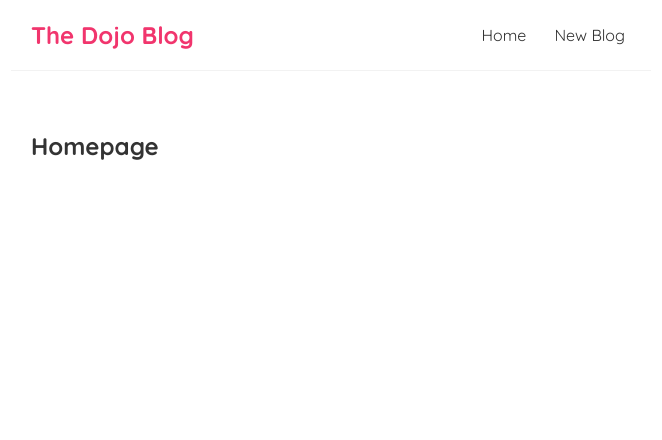
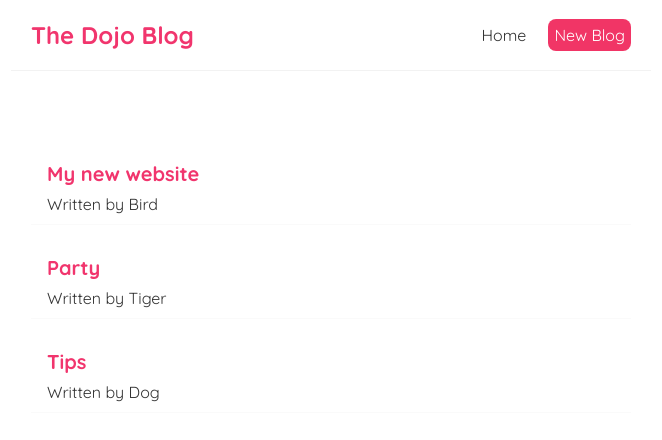
Before and after one commit to BritWallace/Dojo-Blog, a React (Create React App) app: page / in a window 1280 px wide. Shown: the top 440 px of the page, without its empty margins (309-971 px from the left). Built offline with nearby package versions, Linux system fonts and the light colour scheme.

Commit message:
Add blogs and styles

```diff
--- a/src/Home.js
+++ b/src/Home.js
@@ -1,7 +1,23 @@
+import { useState } from 'react';
+
+
 const Home = () => {
+  const [blogs, setBlogs] = useState([
+    { title: 'My new website', body: 'Lorem ipsum...', author: 'Bird', id: 1},
+    { title: 'Party', body: 'Lorem ipsum...', author: 'Tiger', id: 2},
+    { title: 'Tips', body: 'Lorem ipsum...', author: 'Dog', id: 3},
+  ]);
+
   return (
-    <div className="home">
-    <h2>Homepage</h2>
+    <div className='home'>
+      {blogs.map((blog) => (
+        <div className='blog-preview' key={blog.id}>
+          <h2>{ blog.title }</h2>
+          <p>Written by { blog.author }</p>
+        </div>
+      ))}
+
+
     </div>
   );
 }
--- a/src/Navbar.js
+++ b/src/Navbar.js
@@ -4,7 +4,11 @@
       <h1>The Dojo Blog</h1>
       <div className ="links">
         <a href="/">Home</a>
-        <a href="/create">New Blog</a>
+        <a href="/create"style={{
+          color: "white",
+          backgroundColor: "#f13566",
+          borderRadius: "8px"
+        }}>New Blog</a>
       </div>
     </nav>
   );
--- a/src/index.css
+++ b/src/index.css
@@ -33,3 +33,18 @@
   margin: 40px auto;
   padding: 20px;
 }
+
+/* blog previews / list */
+.blog-preview {
+  padding: 10px 16px;
+  margin: 20px 0;
+  border-bottom: 1px solid #fafafa;
+}
+.blog-preview:hover {
+  box-shadow: 1px 3px 5px rgba(0,0,0,0.1);
+}
+.blog-preview h2 {
+  font-size: 20px;
+  color: #f1356d;
+  margin-bottom: 8px;
+}
```
